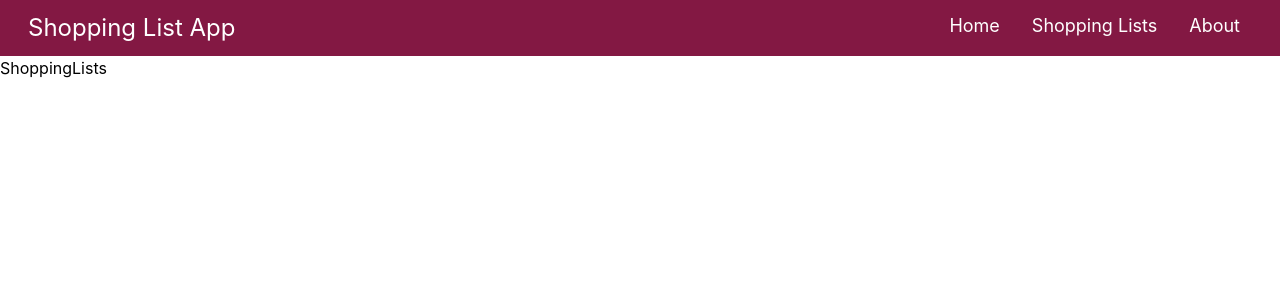
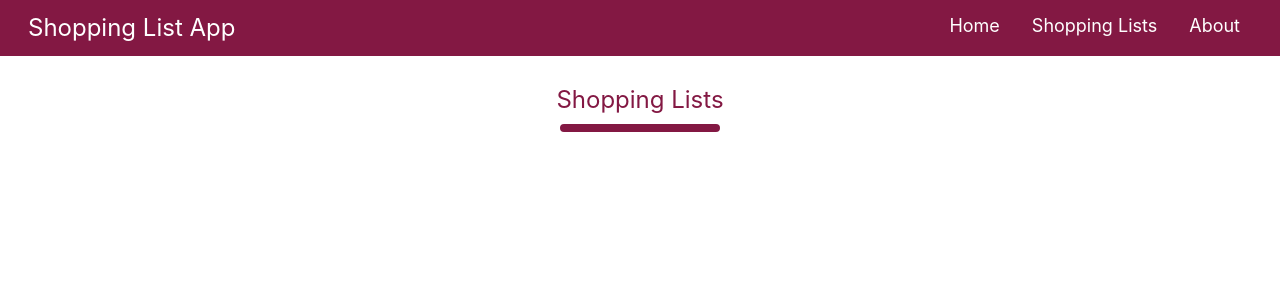
Before and after one commit to Shumieb/Shopping-App, a React (Create React App) app: page /shoppinglists in a window 1280 px wide. Shown: the top 300 px of the page. Built offline with nearby package versions, Linux system fonts and the light colour scheme.

Commit message:
Page heading component added and functionality added

```diff
--- a/public/styles.css
+++ b/public/styles.css
@@ -583,6 +583,10 @@ video {
   }
 }
 
+.m-auto {
+  margin: auto;
+}
+
 .mx-auto {
   margin-left: auto;
   margin-right: auto;
@@ -598,8 +602,53 @@ video {
   margin-right: 0px;
 }
 
+.mx-4 {
+  margin-left: 1rem;
+  margin-right: 1rem;
+}
+
+.mb-4 {
+  margin-bottom: 1rem;
+}
+
+.mb-6 {
+  margin-bottom: 1.5rem;
+}
+
+.mb-5 {
+  margin-bottom: 1.25rem;
+}
+
+.mt-4 {
+  margin-top: 1rem;
+}
+
+.mt-1 {
+  margin-top: 0.25rem;
+}
+
+.mt-2 {
+  margin-top: 0.5rem;
+}
+
 .flex {
   display: flex;
+}
+
+.h-5 {
+  height: 1.25rem;
+}
+
+.w-96 {
+  width: 24rem;
+}
+
+.w-4 {
+  width: 1rem;
+}
+
+.w-40 {
+  width: 10rem;
 }
 
 .basis-1\/2 {
@@ -610,8 +659,41 @@ video {
   flex-direction: row;
 }
 
+.flex-col {
+  flex-direction: column;
+}
+
+.place-content-center {
+  place-content: center;
+}
+
+.content-center {
+  align-content: center;
+}
+
 .justify-end {
   justify-content: flex-end;
+}
+
+.justify-center {
+  justify-content: center;
+}
+
+.self-center {
+  align-self: center;
+}
+
+.rounded {
+  border-radius: 0.25rem;
+}
+
+.border-4 {
+  border-width: 4px;
+}
+
+.border-pink-900 {
+  --tw-border-opacity: 1;
+  border-color: rgb(131 24 67 / var(--tw-border-opacity));
 }
 
 .bg-pink-900 {
@@ -660,6 +742,10 @@ video {
   padding-bottom: 0.5rem;
 }
 
+.text-center {
+  text-align: center;
+}
+
 .text-lg {
   font-size: 1.125rem;
   line-height: 1.75rem;
@@ -675,6 +761,11 @@ video {
   color: rgb(255 255 255 / var(--tw-text-opacity));
 }
 
+.text-pink-900 {
+  --tw-text-opacity: 1;
+  color: rgb(131 24 67 / var(--tw-text-opacity));
+}
+
 body {
   margin: 0;
   font-family: -apple-system, BlinkMacSystemFont, 'Segoe UI', 'Roboto', 'Oxygen',
--- a/src/App.js
+++ b/src/App.js
@@ -1,4 +1,4 @@
-import Header from "./SharedComponents/Header";
+import NavBar from "./SharedComponents/NavBar";
 import Home from './Pages/Home';
 import ShoppingLists from './Pages/ShoppingLists';
 import ShoppingList from './Pages/ShoppingList';
@@ -8,7 +8,7 @@ import { Route, Routes} from "react-router-dom";
 function App() {
   return (
     <div className="App">
-      <Header/>
+      <NavBar/>
       <Routes>
         <Route index element={<Home />} />
             <Route path='about' element={<About />}/>
--- a/src/Pages/About.js
+++ b/src/Pages/About.js
@@ -1,8 +1,11 @@
 import React from 'react'
+import PageHeading from '../SharedComponents/PageHeading'
 
 const About = () => {
   return (
-    <div>About</div>
+    <div>
+      <PageHeading pageHeading={"About"}/>
+    </div>
   )
 }
 
--- a/src/Pages/ShoppingLists.js
+++ b/src/Pages/ShoppingLists.js
@@ -1,8 +1,11 @@
 import React from 'react'
+import PageHeading from '../SharedComponents/PageHeading'
 
 const ShoppingLists = () => {
   return (
-    <div>ShoppingLists</div>
+    <main className='container px-4'>
+        <PageHeading pageHeading={"Shopping Lists"}/>
+    </main>
   )
 }
 
--- a/src/SharedComponents/Header.js
+++ b/src/SharedComponents/NavBar.js
@@ -1,9 +1,9 @@
 import React from 'react'
 import { Link } from 'react-router-dom'
 
-const Header = () => {
+const NavBar = () => {
   return (
-    <header className="flex flex-row px-6 py-2 bg-pink-900">
+    <nav className="flex flex-row px-6 py-2 bg-pink-900 mb-5">
         <h2 className="basis-1/2 p-1 text-2xl text-white">
             <Link to="/">Shopping List App</Link>
         </h2>
@@ -18,8 +18,8 @@ const Header = () => {
                 <Link to="about">About</Link>
             </li>
         </ul>
-    </header>
+    </nav>
   )
 }
 
-export default Header
+export default NavBar
--- /dev/null
+++ b/src/SharedComponents/PageHeading.js
@@ -0,0 +1,14 @@
+import React from 'react'
+
+const PageHeading = ({ pageHeading }) => {
+  return (
+    <header className='p-2 flex flex-col'>
+        <h1 className='text-2xl self-center text-pink-900'>{pageHeading}</h1>
+        <span className='self-center mt-2'>
+          <hr className='w-40 rounded border-4 border-pink-900'/>
+        </span>
+    </header>
+  )
+}
+
+export default PageHeading
```
